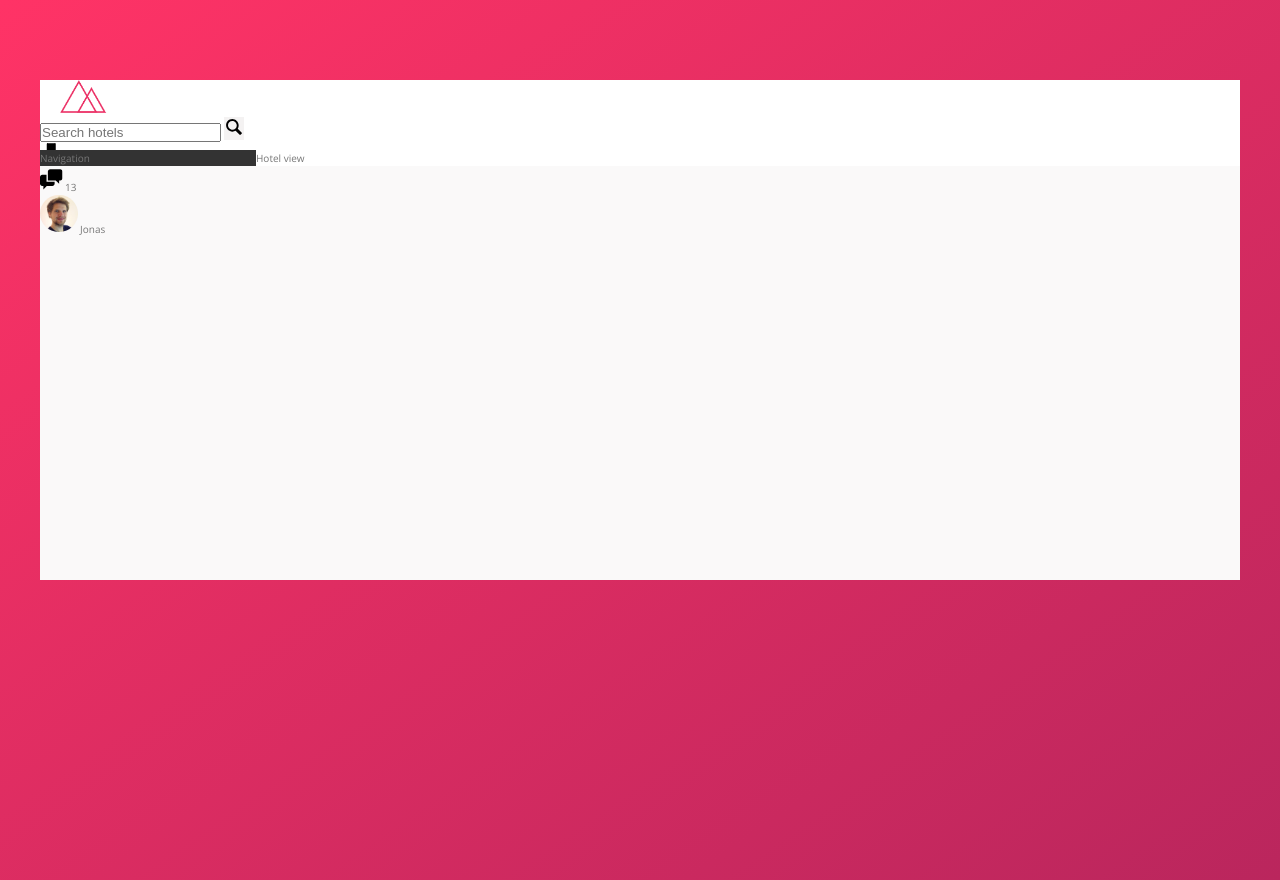
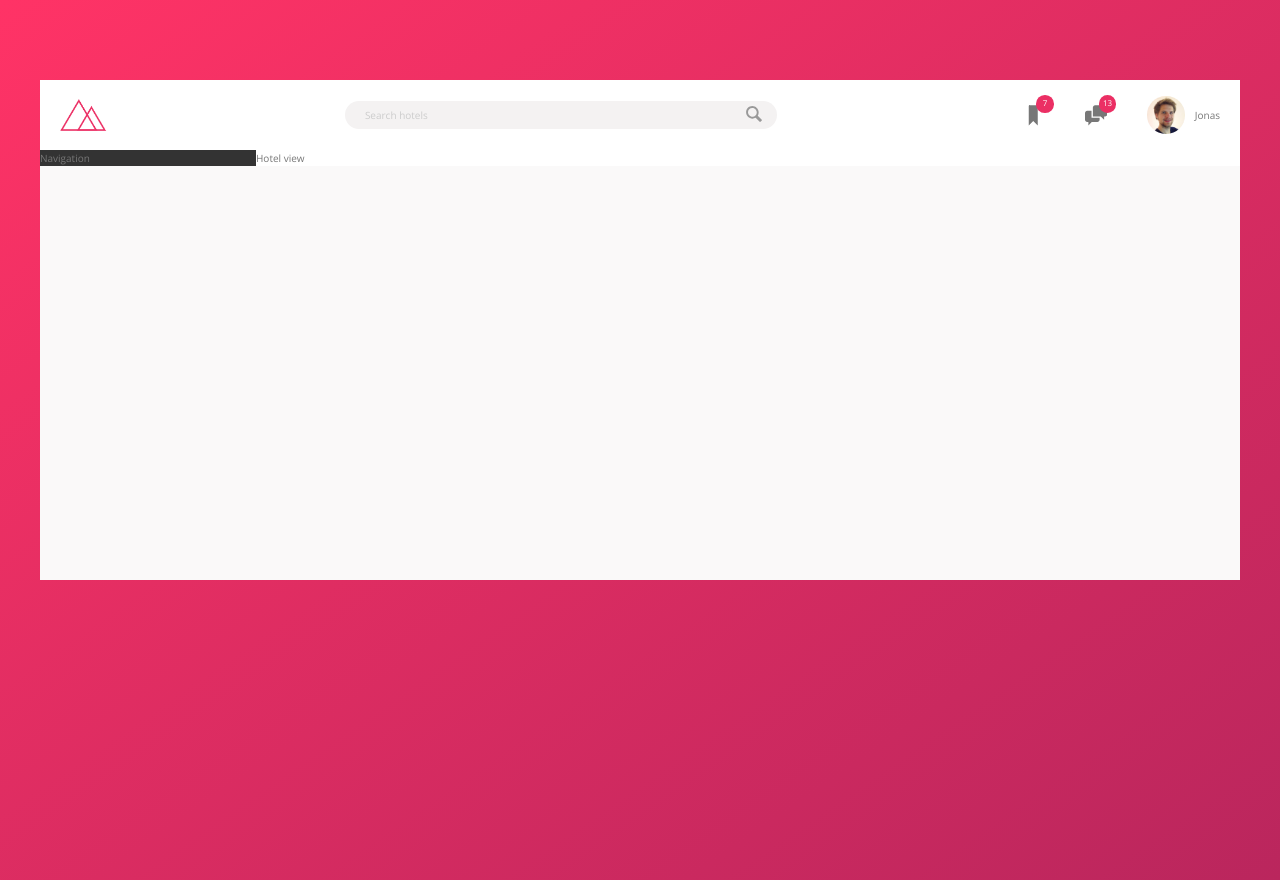
Before and after one commit to DeepLearnerSC/trillo-project, a website: page index.html in a window 1280 px wide. Drawn offline with nearby package versions, Linux system fonts and the light colour scheme.

Commit message:
building the header done

```diff
--- a/sass/_components.scss
+++ b/sass/_components.scss
@@ -5,45 +5,110 @@
 }
 ///////
 .search {
-  .search {
+  // background-color: orange;
+  flex: 0 0 40%;
+
+  display: flex;
+  align-items: center;
+  justify-content: center;
   &__input {
+    font-family: inherit;
+    font-size: inherit;
+    color: inherit;
+    background-color: var(--color-grey-light-2);
+    border: none;
+    padding: 0.7rem 2rem;
+    border-radius: 100px;
+    width: 90%;
+    transition: all 0.2s;
+    margin-right: -3.25rem;
 
+    &:focus {
+      outline: none;
+      width: 100%;
+      background-color: var(--color-grey-light-3);
+    }
+
+    &::-webkit-input-placeholder {
+      font-weight: 100;
+      color: var(--color-grey-light-4);
+    }
+  }
+
+  &__input:focus + &__button {
+    background-color: var(--color-grey-light-3);
   }
 
   &__button {
     border: none;
     background-color: var(--color-grey-light-2);
+
+    &:focus {
+      outline: none;
+    }
+
+    &:active {
+      transform: translateY(2px);
+    }
   }
 
   &__icon {
     height: 2rem;
     width: 2rem;
-      //   fill: var(--color-grey-dark-3);
-    }
+    fill: var(--color-grey-dark-3);
   }
 }
 
 // USER NAVIGATION
 .user-nav {
+  // background-color: lightgreen;
+  align-self: stretch;
+
+  display: flex;
+  align-items: center;
+
+  & > * {
+    padding: 0 2rem;
+    cursor: pointer;
+    height: 100%;
+    display: flex;
+    align-items: center;
+}
+
+& > *:hover {
+    background-color: var(--color-grey-light-2);
+}
+
+
   &__icon-box {
+    position: relative;
   }
 
   &__icon {
     height: 2.25rem;
     width: 2.25rem;
-    // fill: var(--color-grey-dark-2);
+    fill: var(--color-grey-dark-2);
   }
 
   &__notification {
+    font-size: .8rem;
+    height: 1.75rem;
+    width: 1.75rem;
+    border-radius: 50%;
+    background-color: var(--color-primary);
+    color: #fff;
+    position: absolute;
+    top: 1.5rem;
+    right: 1.1rem;
+
+    display: flex;
+    justify-content: center;
+    align-items: center;
   }
 
-  &__user {
-  }
   &__user-photo {
     height: 3.75rem;
     border-radius: 50%;
-    // margin-right: 1rem;
-  }
-  &__user-name {
+    margin-right: 1rem;
   }
 }
--- a/sass/_layout.scss
+++ b/sass/_layout.scss
@@ -11,6 +11,10 @@
   height: 7rem;
   background-color: #fff;
   border-bottom: var(--line);
+
+  display: flex;
+  justify-content: space-between;
+  align-items: center;
 }
 
 .content {
```
Also changed, not shown: css/style.css. Lines whose indentation alone changed are shown as unchanged.
